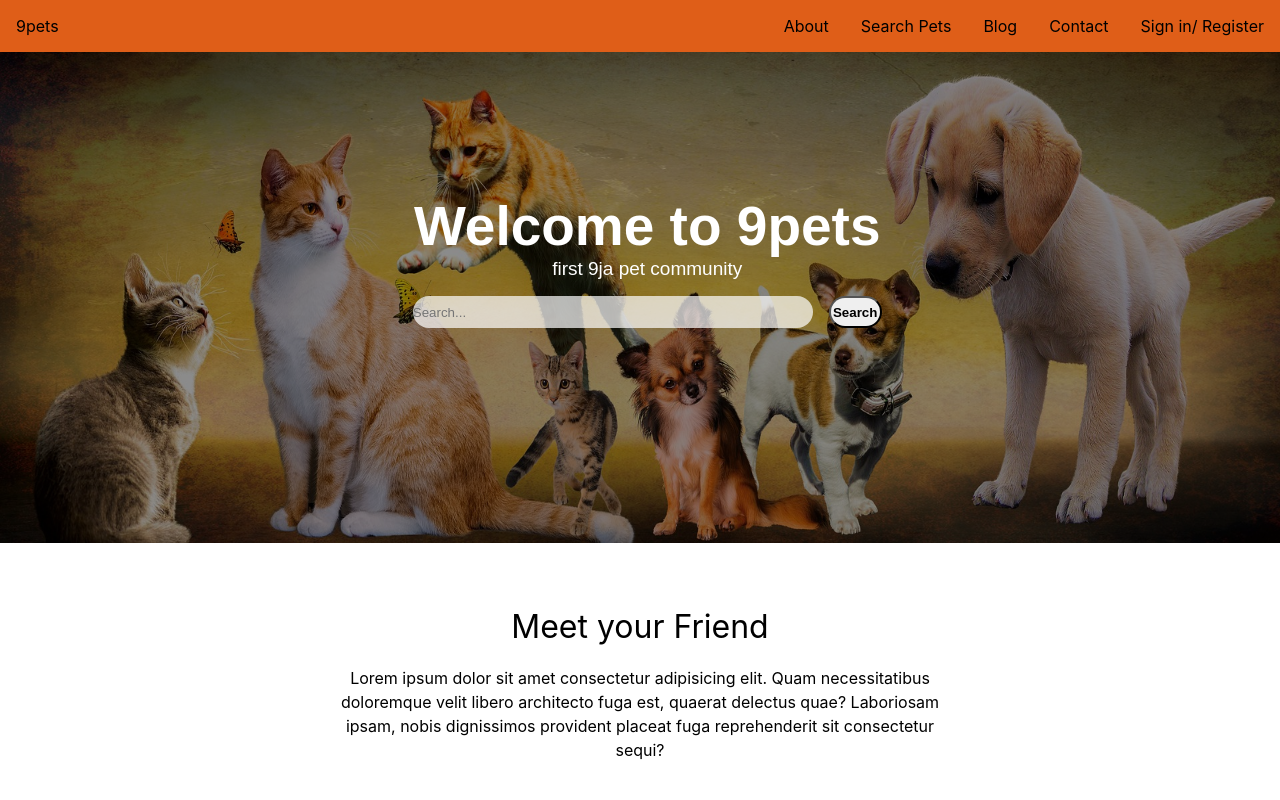
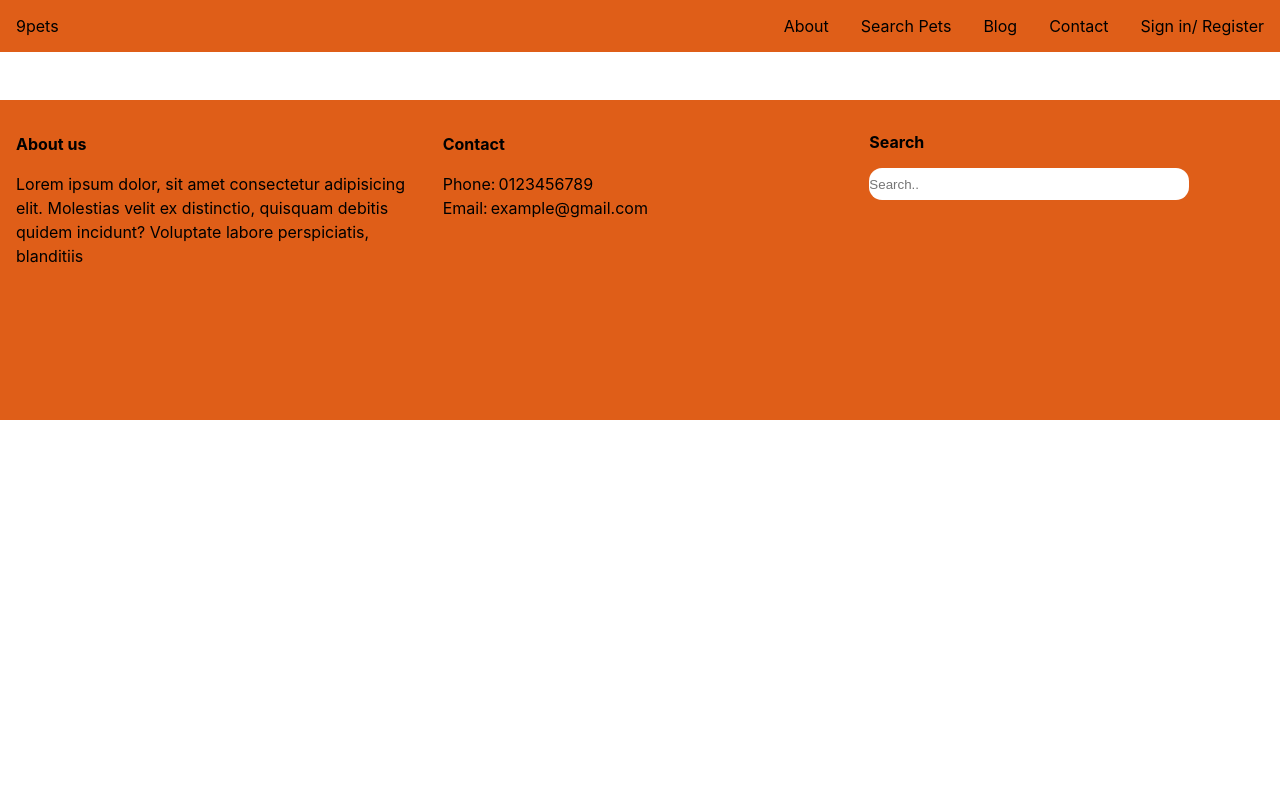
Before and after one commit to charleslukes/pet-store, a React (Create React App) app: page / in a window 1280 px wide. Shown: the top 800 px of the page. Built offline with nearby package versions, Linux system fonts and the light colour scheme.

Commit message:
add route for all pages

```diff
--- a/src/App.js
+++ b/src/App.js
@@ -1,14 +1,33 @@
 import React from 'react';
 import './App.css';
-import LandingPage from './components/LandingPage';
+import NavBar from './components/common/NavBar';
+import Footer from './components/common/Footer'
+import SearchPage from './components/SearchPage/SearchPage';
+import BlogPage from './components/BlogPage/BlogPage';
+import LandingPage from './components/Landing/LandingPage';
+import SalesInfo from './components/SalesInfo/SalesInfo'
+import { BrowserRouter as Router, Switch, Route } from 'react-router-dom';
 
 
 
 function App() {
   return (
-    <div className="App">
-      <LandingPage />
-    </div>
+    <Router>
+      <div className="App">
+        <div className='nav-div'>
+        <NavBar />
+        </div>
+        <Switch>
+          <Route exact path='/landingpage' component={LandingPage} />
+          <Route path='/searchpage' component={SearchPage} />
+          <Route path='/blogpage' component={BlogPage} />
+          <Route path='/salesinfo' component={SalesInfo} />
+        </Switch>
+        <div className='foot-div'>
+        <Footer />
+        </div>
+      </div>
+    </Router>
   );
 }
 
```
